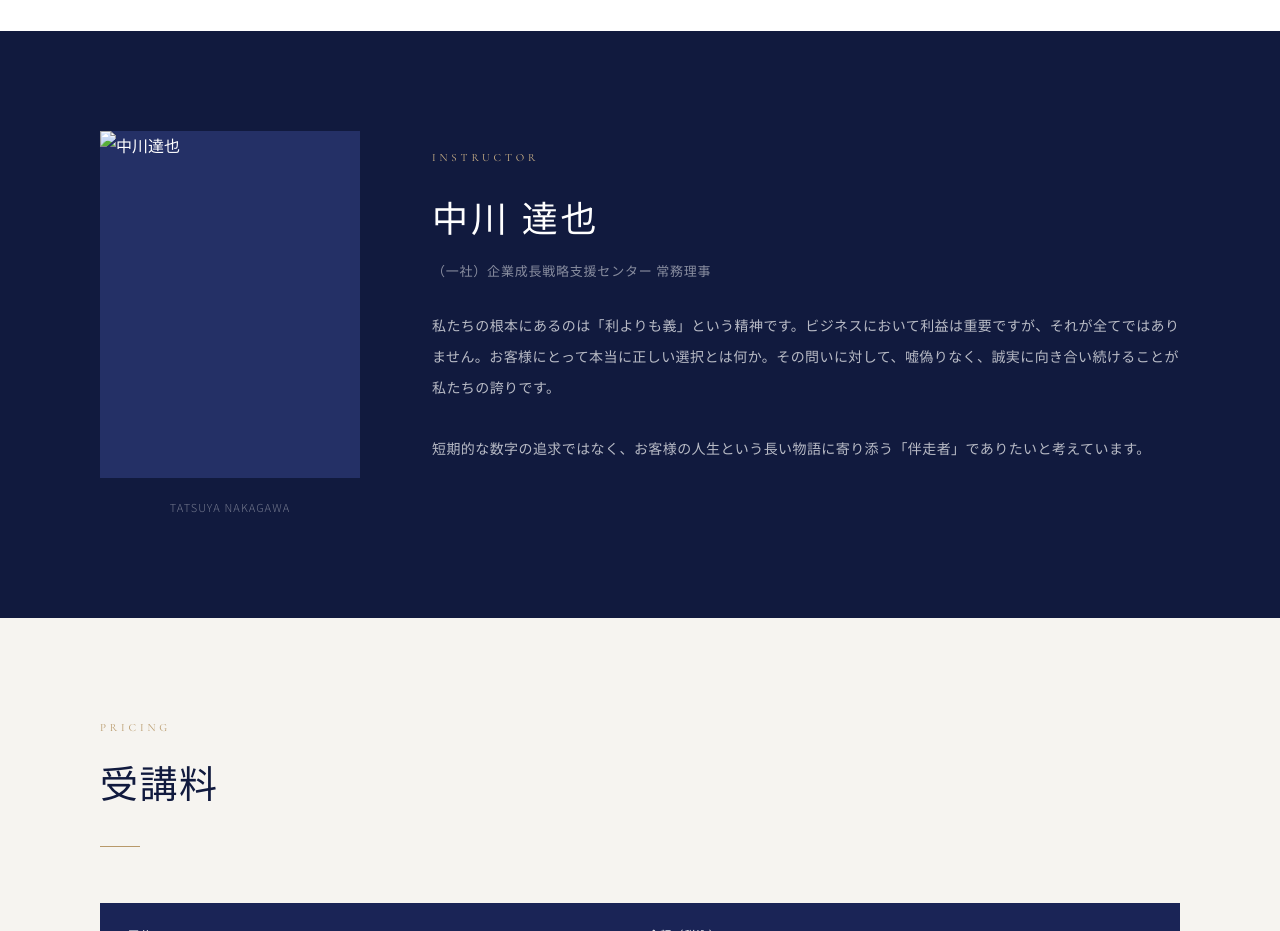
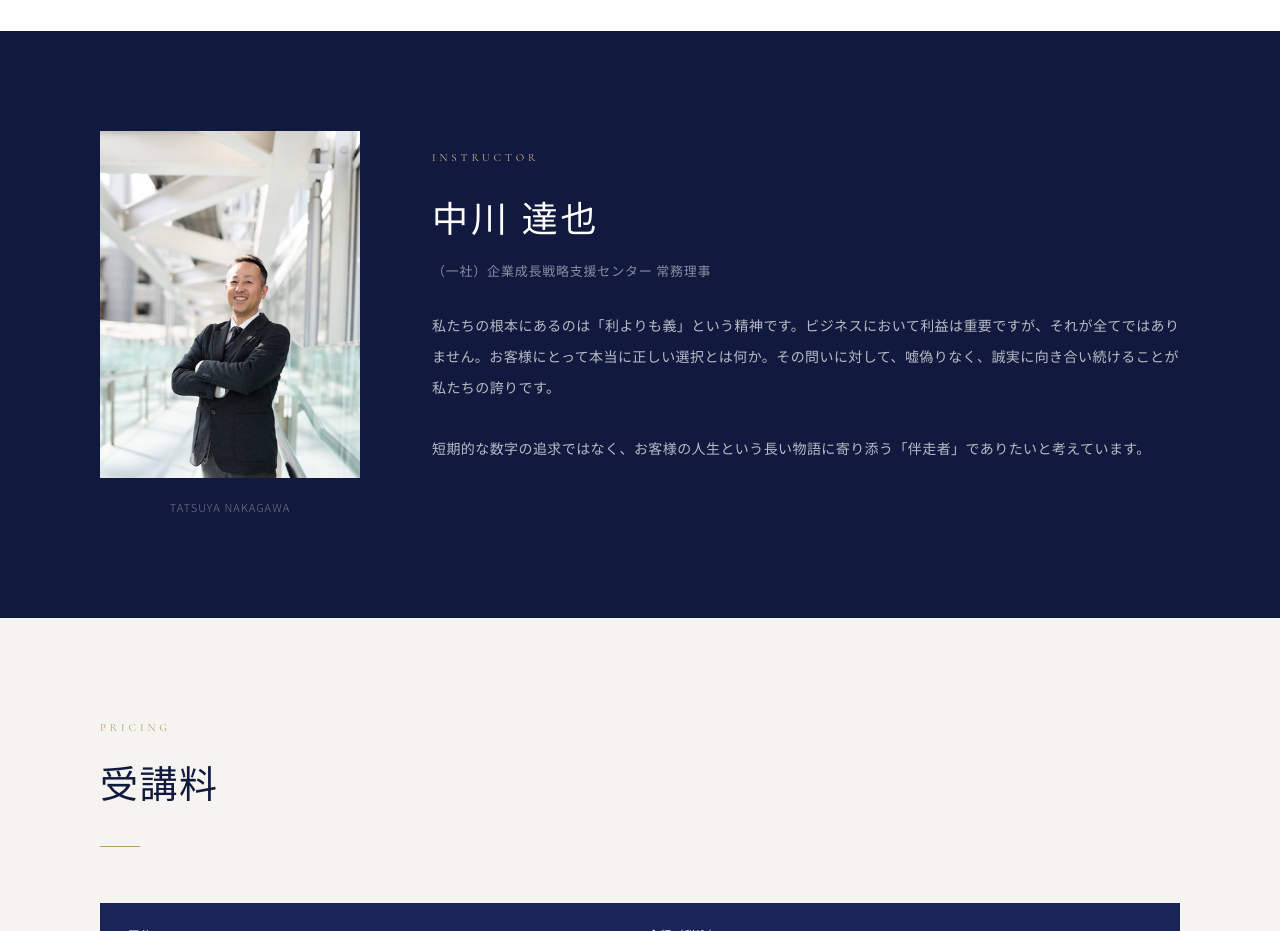
Before and after one commit to ryu3da/Echelon-consulting-MG, a plain HTML site: page index.html in a window 1280 px wide. Shown: the part 4540-5471 px from the top of the page. Drawn offline with nearby package versions, Linux system fonts and the light colour scheme; files whose address does not match are found by name.

Commit message:
Update instructor image source to nakagawa.jpg

```diff
--- a/index.html
+++ b/index.html
@@ -421,7 +421,7 @@
   <div class="section-inner">
     <div class="fade-up">
       <div class="instructor-avatar">
-        <img src="./中川.jpg" alt="中川達也" class="instructor-avatar-img">
+        <img src="./nakagawa.jpg" alt="中川達也" class="instructor-avatar-img">
       </div>
       <div class="instructor-avatar-caption">TATSUYA NAKAGAWA</div>
     </div>
```
